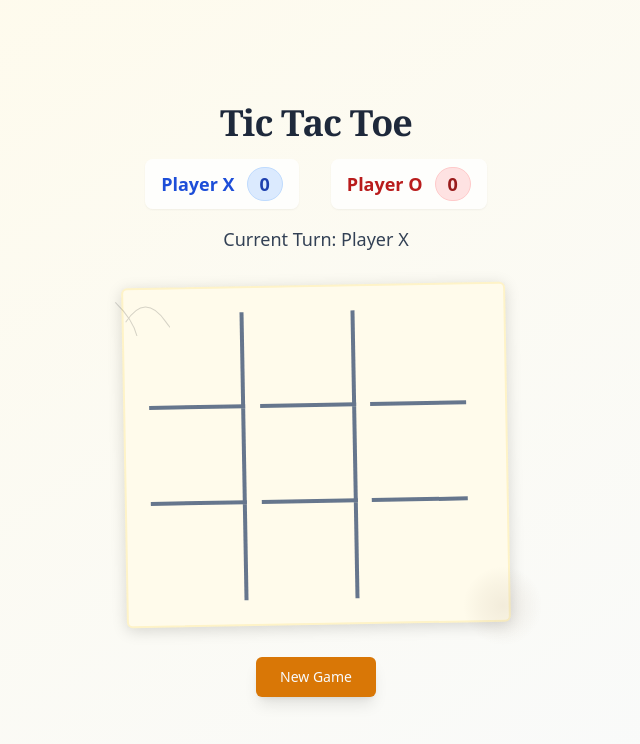
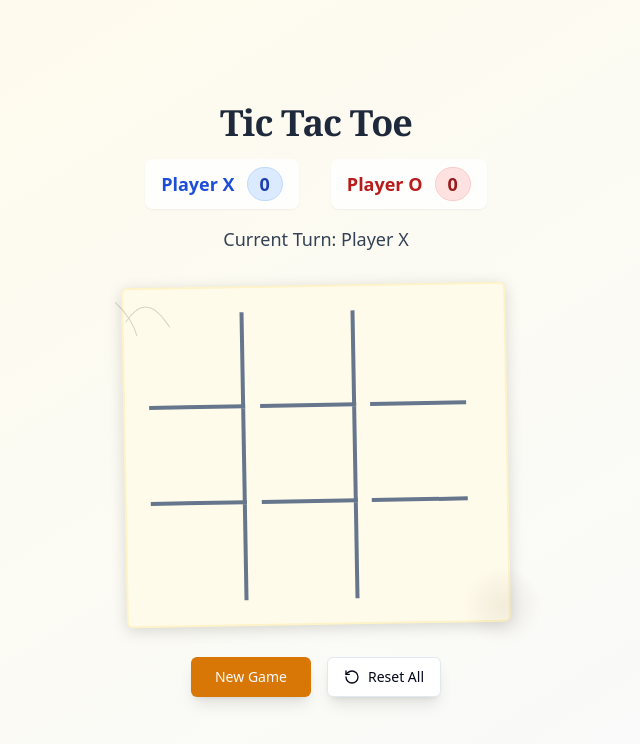
Before and after one commit to matheusmcsbr/link-locked-tic-tac-toe, a React (Vite) app: page / in a window 1280 px wide. Shown: the top 744 px of the page, without its empty margins (324-964 px from the left). Built offline with nearby package versions, Linux system fonts and the light colour scheme.

Commit message:
feat: Add new game and reset score button
Adds a button to reset the score and start a new game.

```diff
--- a/src/pages/Index.tsx
+++ b/src/pages/Index.tsx
@@ -1,10 +1,10 @@
-
 import { useState, useEffect } from "react";
 import { GameState } from "@/types/game";
 import GameBoard from "@/components/GameBoard";
 import { Button } from "@/components/ui/button";
 import { useToast } from "@/hooks/use-toast";
 import ScoreDisplay from "@/components/ScoreDisplay";
+import { RotateCcw } from "lucide-react";
 import {
   getInitialGameState,
   checkWinner,
@@ -91,6 +91,16 @@ const Index = () => {
     });
   };
 
+  const handleReset = () => {
+    setScoreX(0);
+    setScoreO(0);
+    setGameState(getInitialGameState());
+    toast({
+      title: "Game Reset",
+      description: "The scores have been reset and a new game has started!",
+    });
+  };
+
   return (
     <div className="min-h-screen bg-gradient-to-br from-amber-50 to-slate-50 flex flex-col items-center justify-center p-4">
       <div className="max-w-lg w-full space-y-8">
@@ -107,12 +117,20 @@ const Index = () => {
           </p>
         </div>
         <GameBoard gameState={gameState} onMove={handleMove} />
-        <div className="flex justify-center mt-8">
+        <div className="flex justify-center gap-4 mt-8">
           <Button
             onClick={handleNewGame}
             className="shadow-lg hover:shadow-xl transition-all px-6 py-2 bg-amber-600 hover:bg-amber-700"
           >
             {scoreX >= 3 || scoreO >= 3 ? "New Match" : "New Game"}
+          </Button>
+          <Button
+            onClick={handleReset}
+            variant="outline"
+            className="shadow-lg hover:shadow-xl transition-all gap-2"
+          >
+            <RotateCcw className="w-4 h-4" />
+            Reset All
           </Button>
         </div>
       </div>
```
